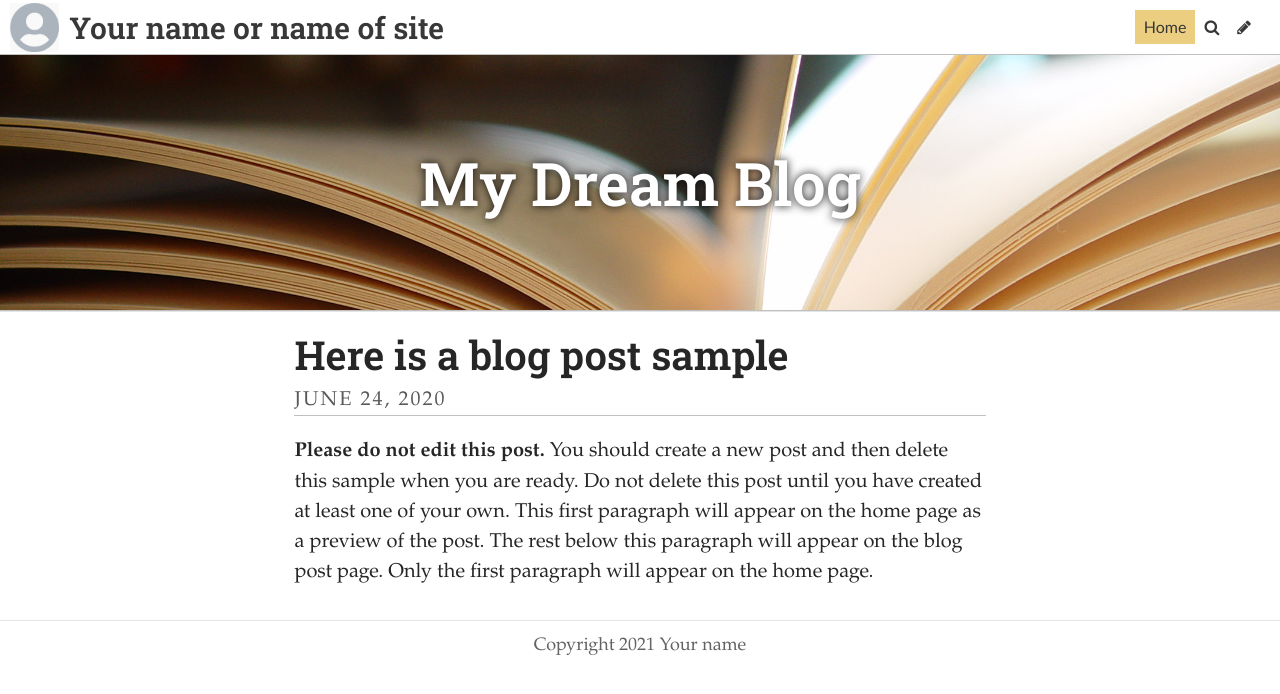
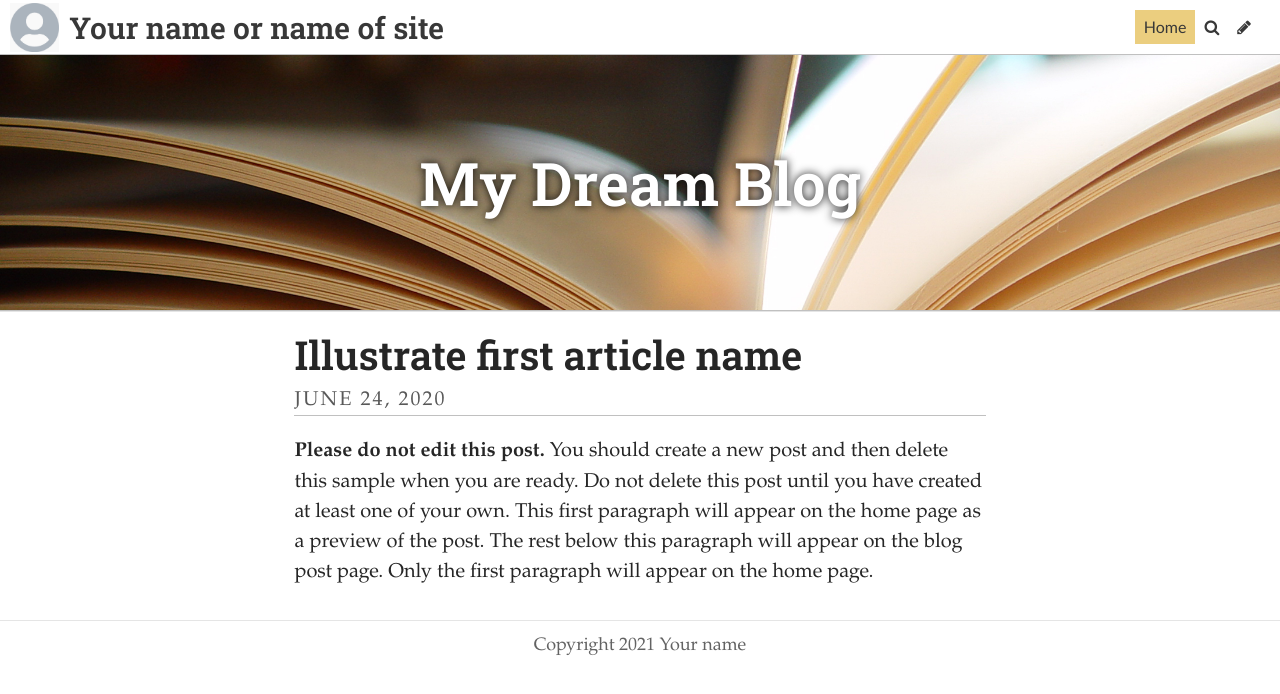
Before and after one commit to nicoleanncarter/typo-design-template, a Jekyll site: the page built from index.html, in a window 1280 px wide. Shown: the top 694 px of the page. Built offline with Jekyll 4.4.1, drawn with Linux system fonts in a browser that asks for light colours; some web fonts are replaced; the list of posts is cut into pages by our own code.

Commit message:
Update Post “2019-07-20-here-is-my-new-post-for-trial”

```diff
--- a/_posts/2019-07-20-here-is-my-new-post-for-trial.md
+++ b/_posts/2019-07-20-here-is-my-new-post-for-trial.md
@@ -1,9 +1,9 @@
 ---
 layout: post
-title: Here is a blog post sample
+title: "Illustrate first article name "
 date: 2020-06-24 17:50
 image: ../uploads/carl-heyerdahl-ke0nc8-58mq-unsplash.jpg
-caption: Cobbles
+caption: Imac
 ---
 
 **Please do not edit this post.** You should create a new post and then delete this sample when you are ready. Do not delete this post until you have created at least one of your own. This first paragraph will appear on the home page as a preview of the post. The rest below this paragraph will appear on the blog post page. Only the first paragraph will appear on the home page.
```
